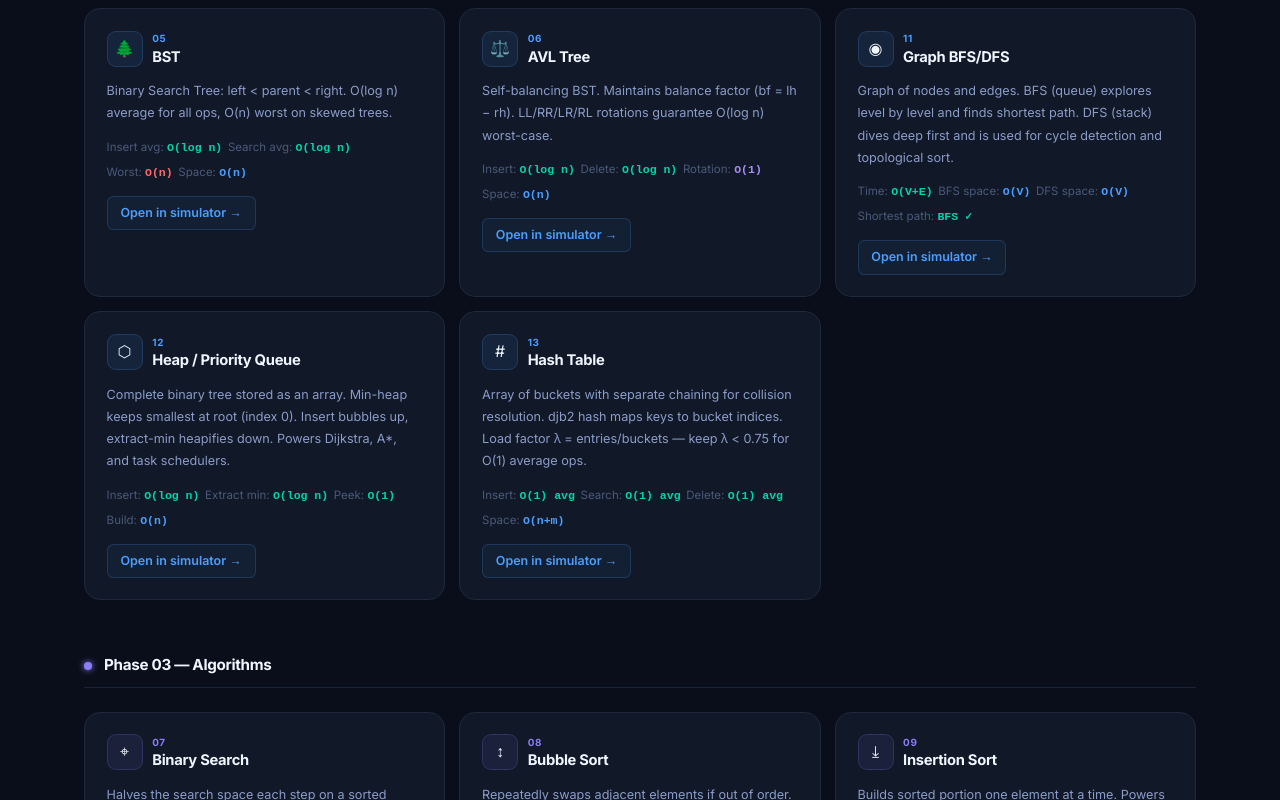
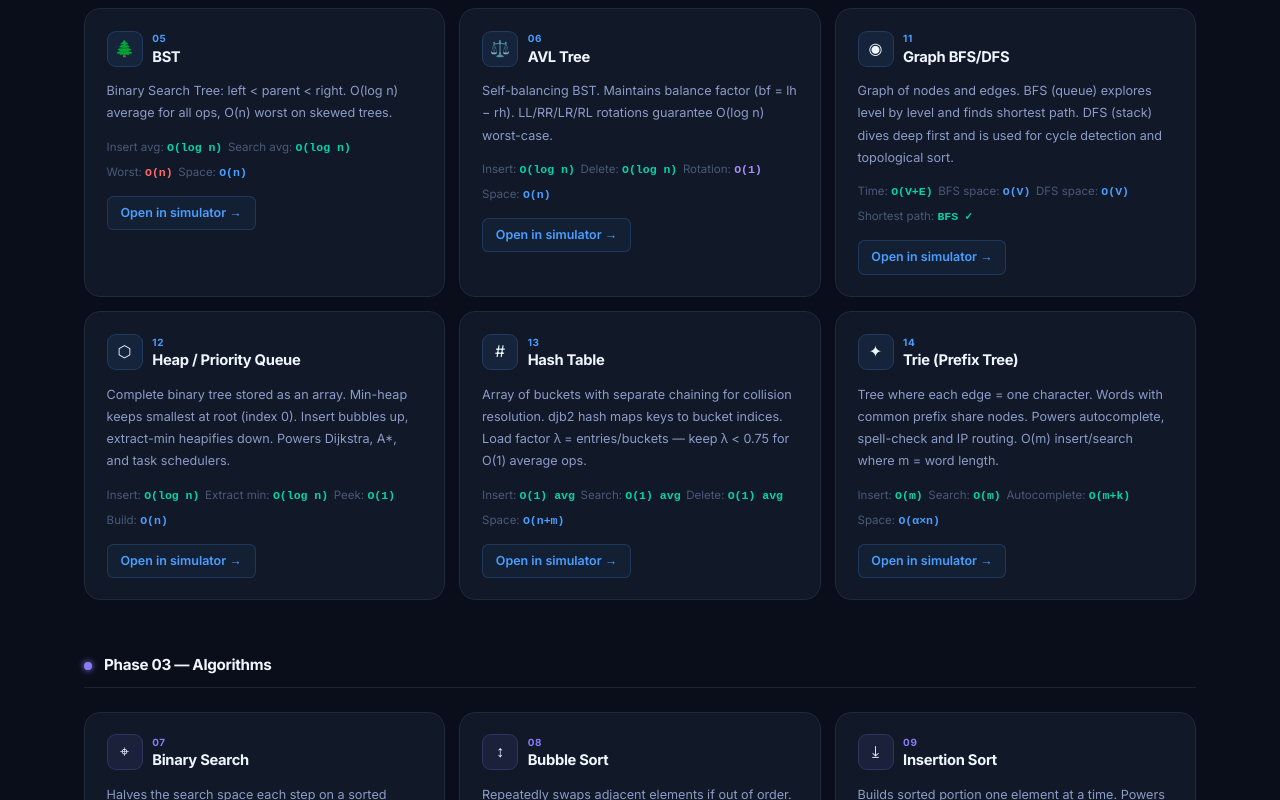
Before and after one commit to Alan-K-Biju-7/AlgoVista, a React (Create React App) app: page /concepts in a window 1280 px wide. Shown: the part 947-1747 px from the top of the page. Built offline with nearby package versions, Linux system fonts and the light colour scheme.

Commit message:
add Trie Prefix Tree concept card to Phase 2 group in ConceptsPage

```diff
--- a/src/pages/ConceptsPage.jsx
+++ b/src/pages/ConceptsPage.jsx
@@ -95,6 +95,9 @@ const concepts = [
   { num: '13', icon: '#',   title: 'Hash Table',   accent: B, to: '/simulator#hashtable',
     desc: 'Array of buckets with separate chaining for collision resolution. djb2 hash maps keys to bucket indices. Load factor λ = entries/buckets — keep λ < 0.75 for O(1) average ops.',
     complexities: [{ label: 'Insert', val: 'O(1) avg', color: G }, { label: 'Search', val: 'O(1) avg', color: G }, { label: 'Delete', val: 'O(1) avg', color: G }, { label: 'Space', val: 'O(n+m)', color: B }] },
+  { num: '14', icon: '✦',  title: 'Trie (Prefix Tree)', accent: B, to: '/simulator#trie',
+    desc: 'Tree where each edge = one character. Words with common prefix share nodes. Powers autocomplete, spell-check and IP routing. O(m) insert/search where m = word length.',
+    complexities: [{ label: 'Insert', val: 'O(m)', color: G }, { label: 'Search', val: 'O(m)', color: G }, { label: 'Autocomplete', val: 'O(m+k)', color: G }, { label: 'Space', val: 'O(α×n)', color: B }] },
   { num: '07', icon: '⌖',  title: 'Binary Search',  accent: P, to: '/simulator#bsearch',
     desc: 'Halves the search space each step on a sorted array. O(log n) vs O(n) for linear search.',
     complexities: [{ label: 'Best', val: 'O(1)', color: G }, { label: 'Average', val: 'O(log n)', color: G }, { label: 'Worst', val: 'O(log n)', color: G }, { label: 'Space', val: 'O(1)', color: B }] },
@@ -111,7 +114,7 @@ const concepts = [
 
 const groups = [
   { phase: 'P1', label: 'Phase 01 — Linear Data Structures', color: G, ids: ['01','02','03','04'] },
-  { phase: 'P2', label: 'Phase 02 — Trees, Graphs, Heap & Hash', color: B, ids: ['05','06','11','12','13'] },
+  { phase: 'P2', label: 'Phase 02 — Trees, Graphs & Advanced DS', color: B, ids: ['05','06','11','12','13','14'] },
   { phase: 'P3', label: 'Phase 03 — Algorithms',             color: P, ids: ['07','08','09','10'] },
 ];
 
```
